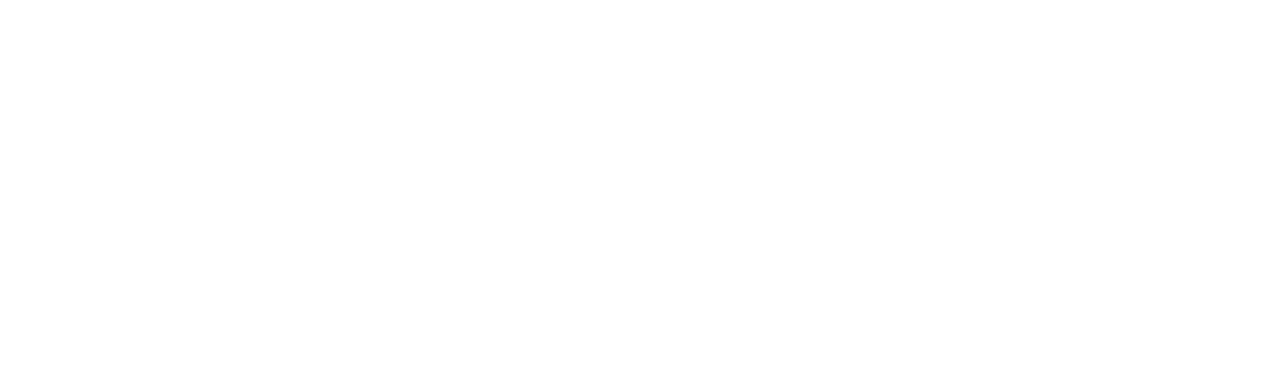
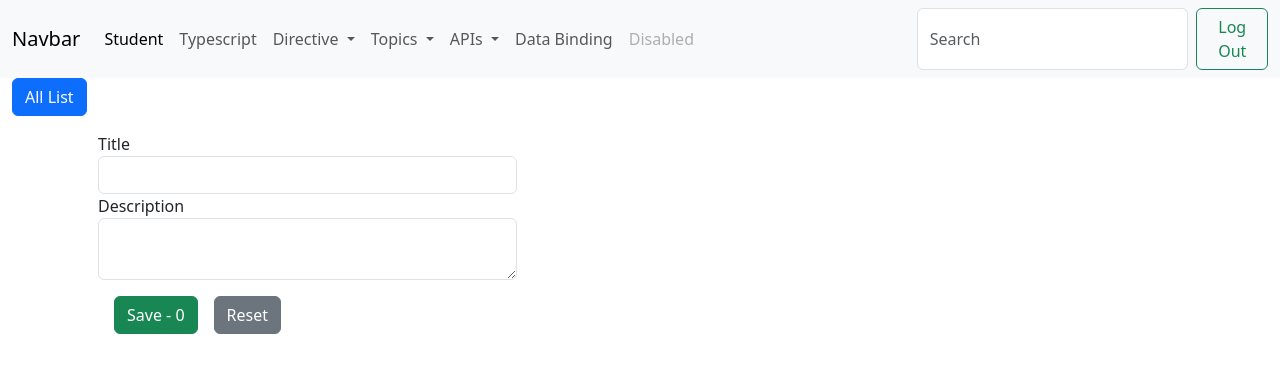
Before and after one commit to gaikwadGFS/Angular_Practice_B3, an Angular app: page /postForm in a window 1280 px wide. Before the commit this address led to /. Shown: the top 372 px of the page. Built offline with nearby package versions, Linux system fonts and the light colour scheme.

Commit message:
activated router session

```diff
--- a/src/app/components/api-integration/api-integration.component.html
+++ b/src/app/components/api-integration/api-integration.component.html
@@ -1,4 +1,6 @@
 <button type="button" class="btn btn-primary" (click)="getAllDetails()">Get data</button>
+<button type="button" class="btn btn-primary" (click)="newData()">Add New Data</button>
+
 
 <div class="container-fluid">
     <div class="row">
@@ -15,31 +17,14 @@
                     <td>{{list.title}}</td>
                     <td>{{list.body}}</td>
                     <td class="d-flex">
-                        <button type="button" class="btn btn-info" (click)="editData(list)">Edit</button>
+                        <button type="button" class="btn btn-info" (click)="editData(list.id)">Edit</button>
                          <button type="button" class="btn btn-danger" (click)="deleteRecord(list.id)">Del</button>
                     </td>
                 </tr>
             </table>
         </div>
         <div class="col-5">
-            <form action="">
-                <div class="row p-3">
-                    <div class="col-12">
-                        <label for="">Title</label>
-                        <input type="text" name="title" id="" class="form-control" [(ngModel)]="postObj.title">
-                    </div>
-                     <div class="col-12">
-                        <label for="">Description</label>
-                        <textarea name="des" class="form-control"  [(ngModel)]="postObj.body"></textarea>
-                    </div>
-                    <div class="col-12 mt-3">
-                        <button type="button" class="btn btn-success mx-3" *ngIf="postObj.id == 0 " (click)="savePostData()">Save - {{postObj.id }}</button>
-                        <app-btn [btnClass]="'btn btn-success mx-3'" [btnText]="'Save'"></app-btn>
-                        <button type="button" class="btn btn-primary mx-3" *ngIf="postObj.id !== 0 " (click)="updateData()">Update - {{postObj.id }}</button>
-                         <button type="button" class="btn btn-secondary" (click)="reset()">Reset</button>
-                    </div>
-                </div>
-            </form>
+
         </div>
     </div>
 </div>
--- a/src/app/components/api-integration/api-integration.component.ts
+++ b/src/app/components/api-integration/api-integration.component.ts
@@ -7,6 +7,7 @@
 import { TableComponent } from '../../resusableComponents/table/table.component';
 import { Post } from '../../Classes/postData';
 import { IPost } from '../../Interface/Ipost';
+import { Router } from '@angular/router';
 
 @Component({
   selector: 'app-api-integration',
@@ -23,8 +24,12 @@
   // postList: any[] = [];
   postObj: Post = new Post();
 
-  constructor(private http: HttpClient, private postService: PostAPIsService) {
+  constructor(private http: HttpClient, private postService: PostAPIsService,private router:Router) {
     this.getAllDetails();
+  }
+
+  newData(){
+    this.router.navigateByUrl('postForm');
   }
 
   // getAllDetails() {
@@ -69,9 +74,9 @@
      this.postObj = new Post();
   }
 
-  editData(list: any) {
-    this.postObj = list;
-    console.log(list);
+  editData(id: number) {
+    this.router.navigate(['postForm',id]);
+
   }
 
   updateData() {
--- a/src/app/components/layout/layout.component.html
+++ b/src/app/components/layout/layout.component.html
@@ -41,6 +41,7 @@
           </a>
           <ul class="dropdown-menu">
             <li><a class="dropdown-item" routerLink="api">Get API</a></li>
+             <li><a class="dropdown-item" routerLink="postForm">Post Form</a></li>
             <li><a class="dropdown-item" routerLink="templateForm">Template Form</a></li>
             <li><hr class="dropdown-divider"></li>
             <li><a class="dropdown-item" routerLink="reactiveForm">Reactive Form</a></li>
--- /dev/null
+++ b/src/app/components/post-form/post-form.component.html
@@ -0,0 +1,25 @@
+<button type="button" class="btn btn-primary" (click)="listData()">All List</button>
+<div class="container">
+    <div class="row">
+        <div class="col-5">
+              <form action="">
+                <div class="row p-3">
+                    <div class="col-12">
+                        <label for="">Title</label>
+                        <input type="text" name="title" id="" class="form-control" [(ngModel)]="postObj.title">
+                    </div>
+                     <div class="col-12">
+                        <label for="">Description</label>
+                        <textarea name="des" class="form-control"  [(ngModel)]="postObj.body"></textarea>
+                    </div>
+                    <div class="col-12 mt-3">
+                        <button type="button" class="btn btn-success mx-3" *ngIf="postObj.id == 0 " (click)="savePostData()">Save - {{postObj.id }}</button>
+                        <!-- <app-btn [btnClass]="'btn btn-success mx-3'" [btnText]="'Save'"></app-btn> -->
+                        <button type="button" class="btn btn-primary mx-3" *ngIf="postObj.id !== 0 " (click)="updateData()">Update - {{postObj.id }}</button>
+                         <button type="button" class="btn btn-secondary" (click)="reset()">Reset</button>
+                    </div>
+                </div>
+            </form>
+        </div>
+    </div>
+</div>
--- /dev/null
+++ b/src/app/components/post-form/post-form.component.ts
@@ -0,0 +1,50 @@
+import { Component } from '@angular/core';
+import { Post } from '../../Classes/postData';
+import { FormsModule } from '@angular/forms';
+import { PostAPIsService } from '../../services/post-apis.service';
+import { HttpClient } from '@angular/common/http';
+import { CommonModule } from '@angular/common';
+import { ActivatedRoute, Router } from '@angular/router';
+
+@Component({
+  selector: 'app-post-form',
+  standalone: true,
+  imports: [FormsModule,CommonModule],
+  templateUrl: './post-form.component.html',
+  styleUrl: './post-form.component.css'
+})
+export class PostFormComponent {
+postObj: Post = new Post();
+
+constructor(private postService:PostAPIsService,private http:HttpClient,private route:Router,private activatedRoute:ActivatedRoute){
+  this.activatedRoute.params.subscribe((res:any)=>{
+    console.log(res);
+    if(res.id){
+     this.http.get("https://jsonplaceholder.typicode.com/posts/"+res.id).subscribe((res:any)=>{
+       this.postObj = res;
+       console.log(res);
+        console.log(this.postObj );
+     })
+    }
+  })
+}
+
+listData(){
+  this.route.navigateByUrl('api');
+}
+
+savePostData(){
+    this.postService.createPost(this.postObj).subscribe((res:any)=>{
+       alert("Data Save success...!");
+    })
+  }
+  reset() {
+     this.postObj = new Post();
+  }
+
+   updateData() {
+    this.http.post("https://jsonplaceholder.typicode.com/posts", this.postObj).subscribe((res: any) => {
+      alert("Updated");
+    })
+  }
+}
```
Also changed, not shown: src/app/app.routes.ts (+9 -0 lines), src/app/components/post-form/post-form.component.css (added), 1 other file (tests, documents, lock files or other folders).
